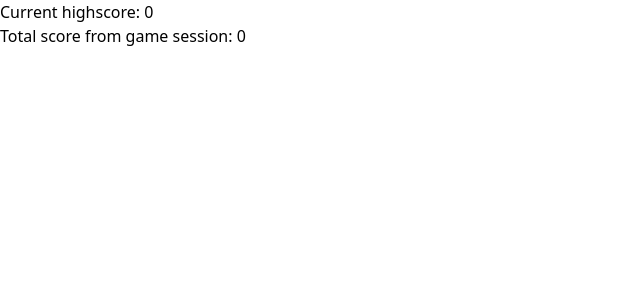
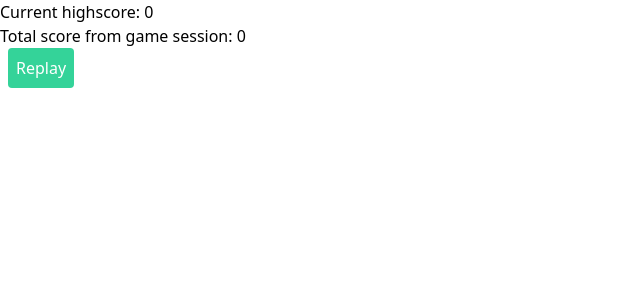
Before and after one commit to Loathed94/Assignment2-Trivia-Game, a Vue app: page /results in a window 1280 px wide. Shown: the top 300 px of the page, without its empty margins (0-640 px from the left). Built offline with nearby package versions, Linux system fonts and the light colour scheme; sample sign-in values are in the browser's storage.

Commit message:
FEAT: implement replay button

```diff
--- a/src/views/Result.vue
+++ b/src/views/Result.vue
@@ -3,6 +3,7 @@ import { useStore } from 'vuex';
 import {computed, ref} from "vue";
 import PresentResults from '../components/PresentResults.vue';
 import { apiUpdateHighScore } from '../api/users';
+import router from '../router';
 
 const store = useStore();
 const score = ref(0);
@@ -13,6 +14,11 @@ const score = ref(0);
             required: true
         }
     })
+
+const backToStart = () => {
+  router.push('/selection')
+}
+
 let highscore = computed(() => store.state.highScore);
 const results = computed(() => store.state.results);
 
@@ -40,6 +46,7 @@ console.log(score.value);
   </ul>
   <div>Current highscore: {{highscore}}</div>
   <div>Total score from game session: {{score}}</div>
+  <button class="bg-emerald-400 text-white p-2 rounded mx-2" @click="backToStart">Replay</button>
 </template>
 
 <style scoped>
```
